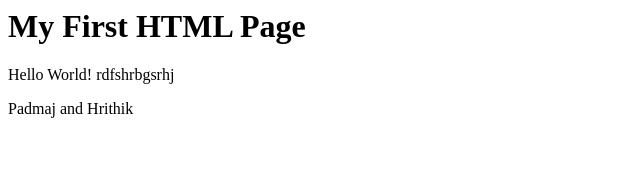
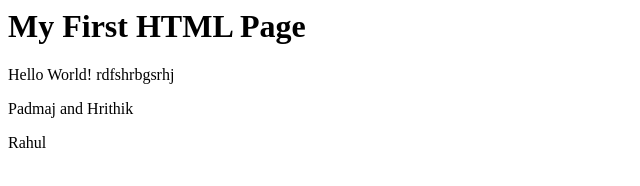
Before and after one commit to pad10maj/LearningGit, a plain HTML site: page contact.html in a window 1280 px wide. Shown: the full height of the page, 0-640 px from the left. Drawn offline with Linux system fonts and the light colour scheme.

Commit message:
third commit

```diff
--- a/contact.html
+++ b/contact.html
@@ -6,5 +6,6 @@
         <h1>My First HTML Page</h1>
         <p> Hello World! rdfshrbgsrhj</p>
         <p>Padmaj and Hrithik</p>
+        <p>Rahul</p>
     </body padmaj>
 </html>
```
